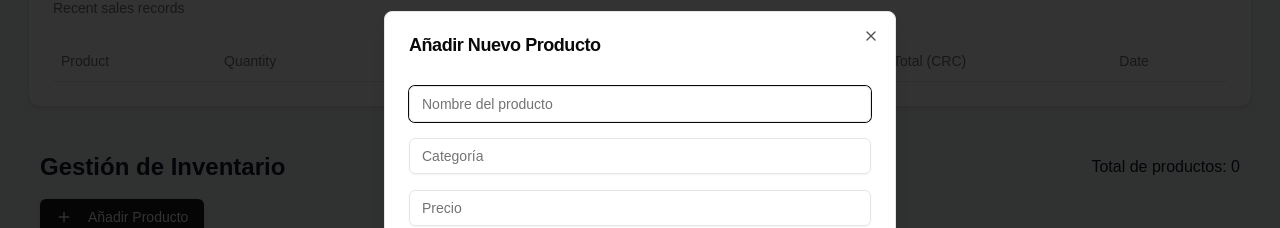
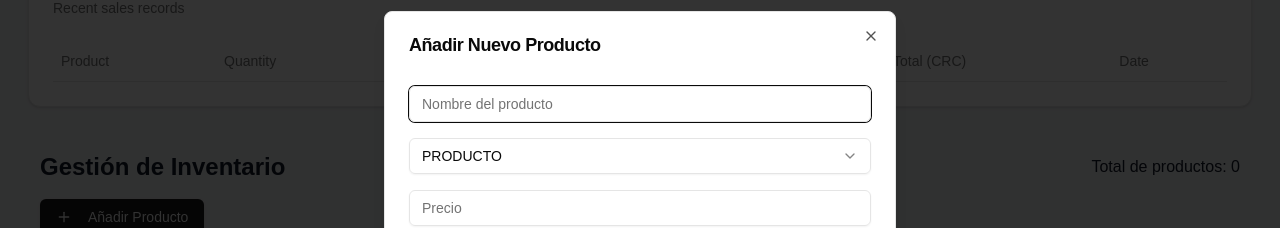
Before and after one commit to LilDre7/managment-fitApp, a Next.js app: page / in a window 1280 px wide. Both pictures are taken after a click on the button "Añadir Producto". Shown: the part 780-1008 px from the top of the page. Built offline with nearby package versions, Linux system fonts and the light colour scheme.

Commit message:
:white_check_mark: Add, update, or pass tests.

```diff
--- a/components/inventory-tracker.tsx
+++ b/components/inventory-tracker.tsx
@@ -1,6 +1,6 @@
 'use client'
 
-import { useState, useEffect } from 'react'
+import { useState } from 'react'
 import { Plus } from 'lucide-react'
 import { Button } from "@/components/ui/button"
 import { Input } from "@/components/ui/input"
@@ -21,10 +21,12 @@ import {
 } from "@/components/ui/dialog"
 import { Select, SelectContent, SelectItem, SelectTrigger, SelectValue } from "@/components/ui/select"
 
+type Category = 'PRODUCTO' | 'MEMBRESIA'
+
 interface Product {
   id: number
   name: string
-  category: string
+  category: Category
   price: number
   stock: number
   currency: 'USD' | 'CRC'
@@ -32,21 +34,8 @@ interface Product {
 
 export function InventoryManagement() {
   const [products, setProducts] = useState<Product[]>([])
-  const [newProduct, setNewProduct] = useState<Omit<Product, 'id'>>({ name: '', category: '', price: 0, stock: 0, currency: 'USD' })
+  const [newProduct, setNewProduct] = useState<Omit<Product, 'id'>>({ name: '', category: 'PRODUCTO', price: 0, stock: 0, currency: 'USD' })
   const [editingProduct, setEditingProduct] = useState<Product | null>(null)
-
-  // Cargar productos desde localStorage al iniciar el componente
-  useEffect(() => {
-    const storedProducts = localStorage.getItem('products')
-    if (storedProducts) {
-      setProducts(JSON.parse(storedProducts))
-    }
-  }, [])
-
-  // Guardar productos en localStorage cada vez que cambien
-  useEffect(() => {
-    localStorage.setItem('products', JSON.stringify(products))
-  }, [products])
 
   const addProduct = () => {
     const productToAdd = {
@@ -56,7 +45,7 @@ export function InventoryManagement() {
       stock: newProduct.stock || 0
     }
     setProducts([...products, productToAdd])
-    setNewProduct({ name: '', category: '', price: 0, stock: 0, currency: 'USD' })
+    setNewProduct({ name: '', category: 'PRODUCTO', price: 0, stock: 0, currency: 'USD' })
   }
 
   const updateProduct = () => {
@@ -98,11 +87,18 @@ export function InventoryManagement() {
               value={newProduct.name}
               onChange={(e) => setNewProduct({ ...newProduct, name: e.target.value })}
             />
-            <Input
-              placeholder="Categoría"
+            <Select
               value={newProduct.category}
-              onChange={(e) => setNewProduct({ ...newProduct, category: e.target.value })}
-            />
+              onValueChange={(value) => setNewProduct({ ...newProduct, category: value as Category })}
+            >
+              <SelectTrigger className="w-full">
+                <SelectValue placeholder="Seleccionar categoría" />
+              </SelectTrigger>
+              <SelectContent>
+                <SelectItem value="PRODUCTO">PRODUCTO</SelectItem>
+                <SelectItem value="MEMBRESIA">MEMBRESIA</SelectItem>
+              </SelectContent>
+            </Select>
             <Input
               type="number"
               placeholder="Precio"
@@ -169,11 +165,18 @@ export function InventoryManagement() {
                           value={editingProduct.name}
                           onChange={(e) => setEditingProduct({ ...editingProduct, name: e.target.value })}
                         />
-                        <Input
-                          placeholder="Categoría"
+                        <Select
                           value={editingProduct.category}
-                          onChange={(e) => setEditingProduct({ ...editingProduct, category: e.target.value })}
-                        />
+                          onValueChange={(value) => setEditingProduct({ ...editingProduct, category: value as Category })}
+                        >
+                          <SelectTrigger className="w-full">
+                            <SelectValue placeholder="Seleccionar categoría" />
+                          </SelectTrigger>
+                          <SelectContent>
+                            <SelectItem value="PRODUCTO">PRODUCTO</SelectItem>
+                            <SelectItem value="MEMBRESIA">MEMBRESIA</SelectItem>
+                          </SelectContent>
+                        </Select>
                         <Input
                           type="number"
                           placeholder="Precio"
```
